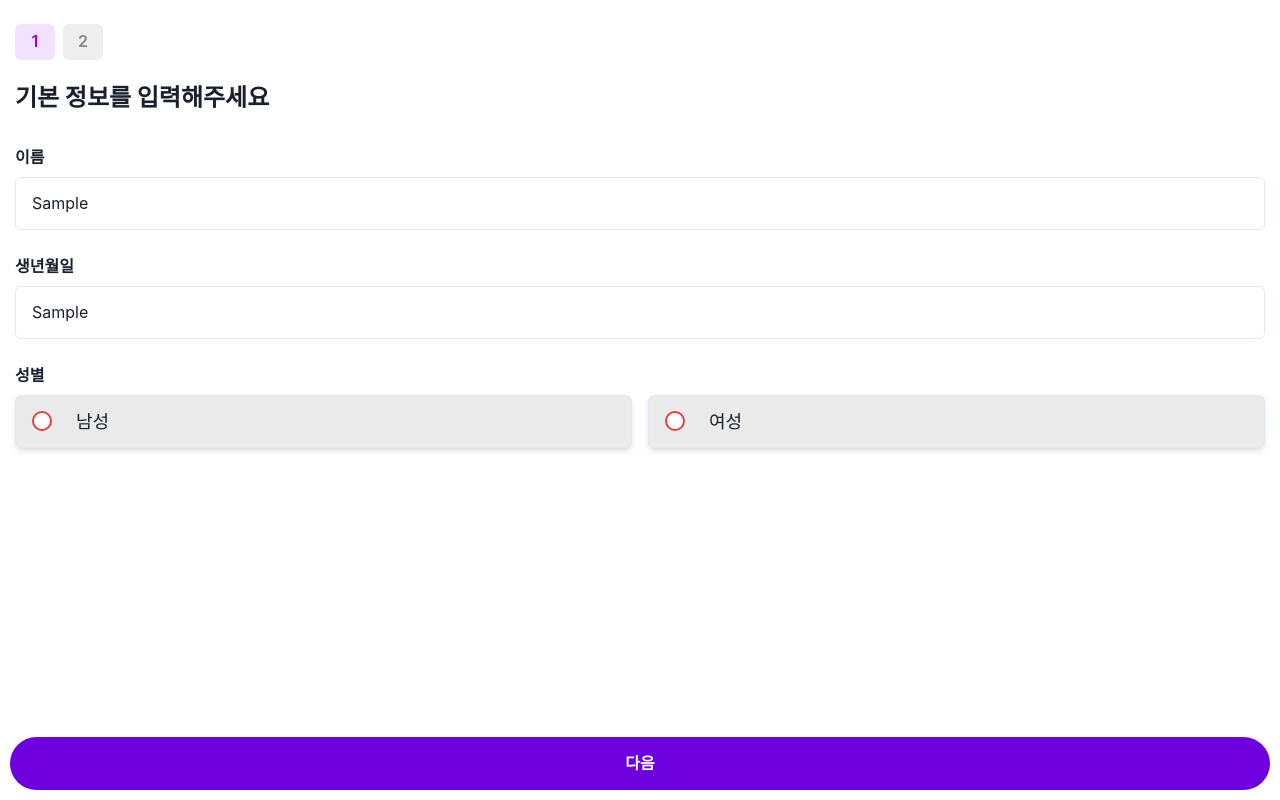
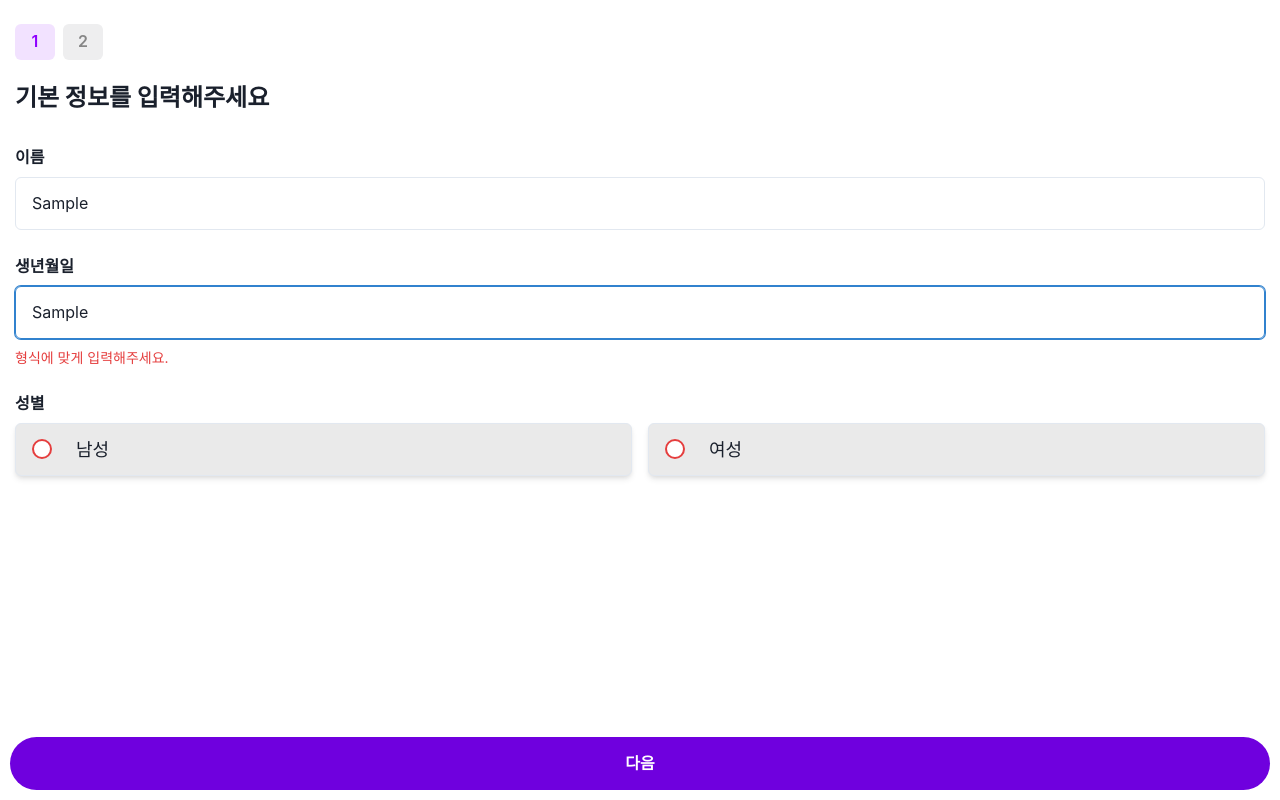
Before and after one commit to foodteacher/FoodTeacherV2-FE, a Next.js app: page /survey in a window 1280 px wide. Both pictures are taken after typing "Sample", "Sample" into the empty fields and a click on the button "다음". Built offline with nearby package versions, Linux system fonts and the light colour scheme.

Commit message:
feat : 생년월일 정규표현식
Refs:[#21]

```diff
--- a/app/(featured-slice)/widgets/signupFunnel/ui/step/UserInfoStep.tsx
+++ b/app/(featured-slice)/widgets/signupFunnel/ui/step/UserInfoStep.tsx
@@ -61,11 +61,15 @@ export const UserInfo = ({ goNextStep, setState }: StepProps) => {
             register={{
               ...register("birthday", {
                 required: { value: true, message: "생년월일을 입력해주세요." },
+                pattern: /^\d{4}\/\d{2}\/\d{2}$/,
               }),
             }}
           />
           <FormErrorMessage>
-            {errors.name && errors.name.message}
+            {errors.birthday && errors.birthday.message}
+            {errors?.birthday?.type === "pattern" && (
+              <p>형식에 맞게 입력해주세요.</p>
+            )}
           </FormErrorMessage>
         </FormControl>
 
--- a/app/(featured-slice)/widgets/signupFunnel/ui/step/UserPysicalStep.tsx
+++ b/app/(featured-slice)/widgets/signupFunnel/ui/step/UserPysicalStep.tsx
@@ -9,20 +9,13 @@ import {
   VStack,
 } from "@chakra-ui/react";
 import React from "react";
-import { StepProps } from "../../types";
+import { PhysicalInfo, StepProps } from "../../types";
 import { SubmitHandler, useForm } from "react-hook-form";
 import { CustomRadio } from "@/app/(featured-slice)/shared/radio/ui/CustomRadio";
 import SignupLabel from "@/app/(featured-slice)/shared/label/ui/SignupLabel";
 import SignupInput from "@/app/(featured-slice)/shared/Input/ui/SignupInput";
 import { SignupButton } from "@/app/(featured-slice)/shared/Button/ui";
 import { BLOOD_TYPE_OTPIONS } from "../../const/const";
-
-interface PhysicalInfo {
-  height: string;
-  weight: string;
-  targetWeight: string;
-  bloodType: string;
-}
 
 export const UserPysicalStep = ({ goNextStep, setState }: StepProps) => {
   const {
@@ -32,11 +25,11 @@ export const UserPysicalStep = ({ goNextStep, setState }: StepProps) => {
     handleSubmit,
   } = useForm<PhysicalInfo>();
 
-  const onSubmit: SubmitHandler<PhysicalInfo> = (formInfo) => {
+  const onSubmit: SubmitHandler<PhysicalInfo> = (physicalInfo) => {
     setState((data) => {
-      return data;
+      return { ...data, ...physicalInfo };
     });
-    goNextStep();
+    // goNextStep();
   };
 
   return (
```
Also changed, not shown: app/(featured-slice)/widgets/signupFunnel/types.ts (+5 -2 lines).
